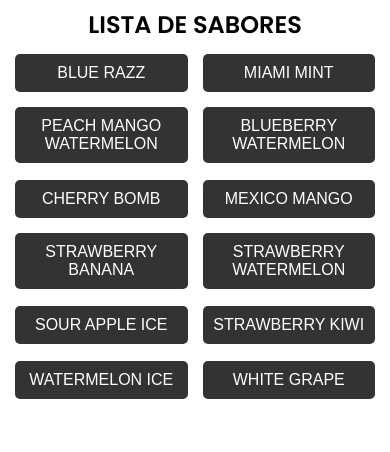
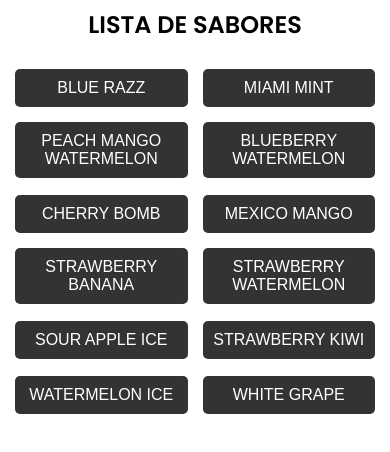
Before and after one commit to vapboyz/vapeboy, a plain HTML site: page wakaburst.html in a window 390 px wide. Shown: the part 570-1022 px from the top of the page. Drawn offline with Linux system fonts and the light colour scheme.

Commit message:
Update wakaburst.html

```diff
--- a/wakaburst.html
+++ b/wakaburst.html
@@ -27,6 +27,7 @@
         }
 
         body {
+            font-weight: bold;
             overflow-x: hidden;
             background-color: #fff;
             margin: 0;
@@ -216,7 +217,7 @@
                 list-style: none;
                 justify-content: center;
                 max-width: 500px;
-                margin: 25px auto;
+                margin: 40px auto;
             }
 
             .flavor-list button {
```
